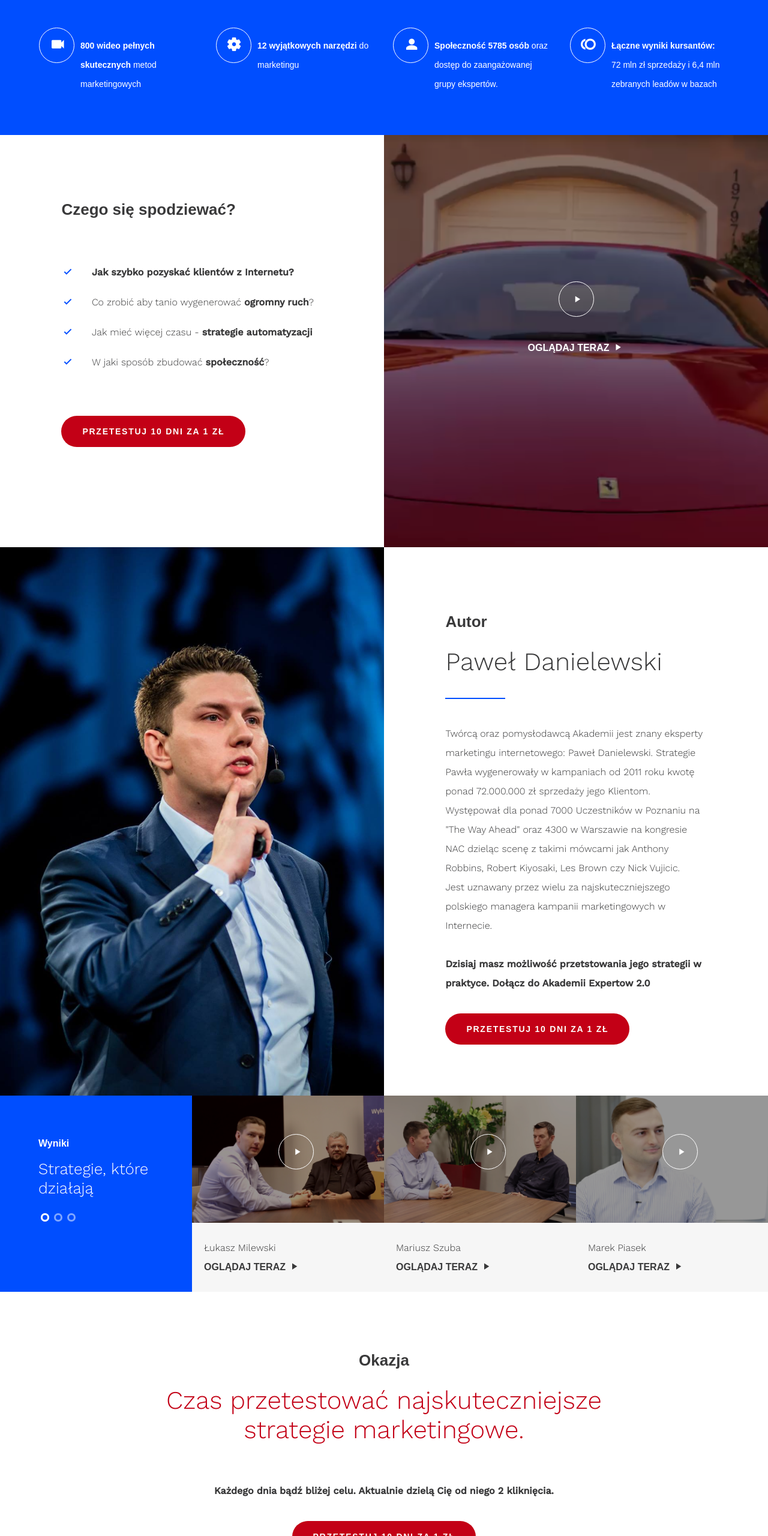
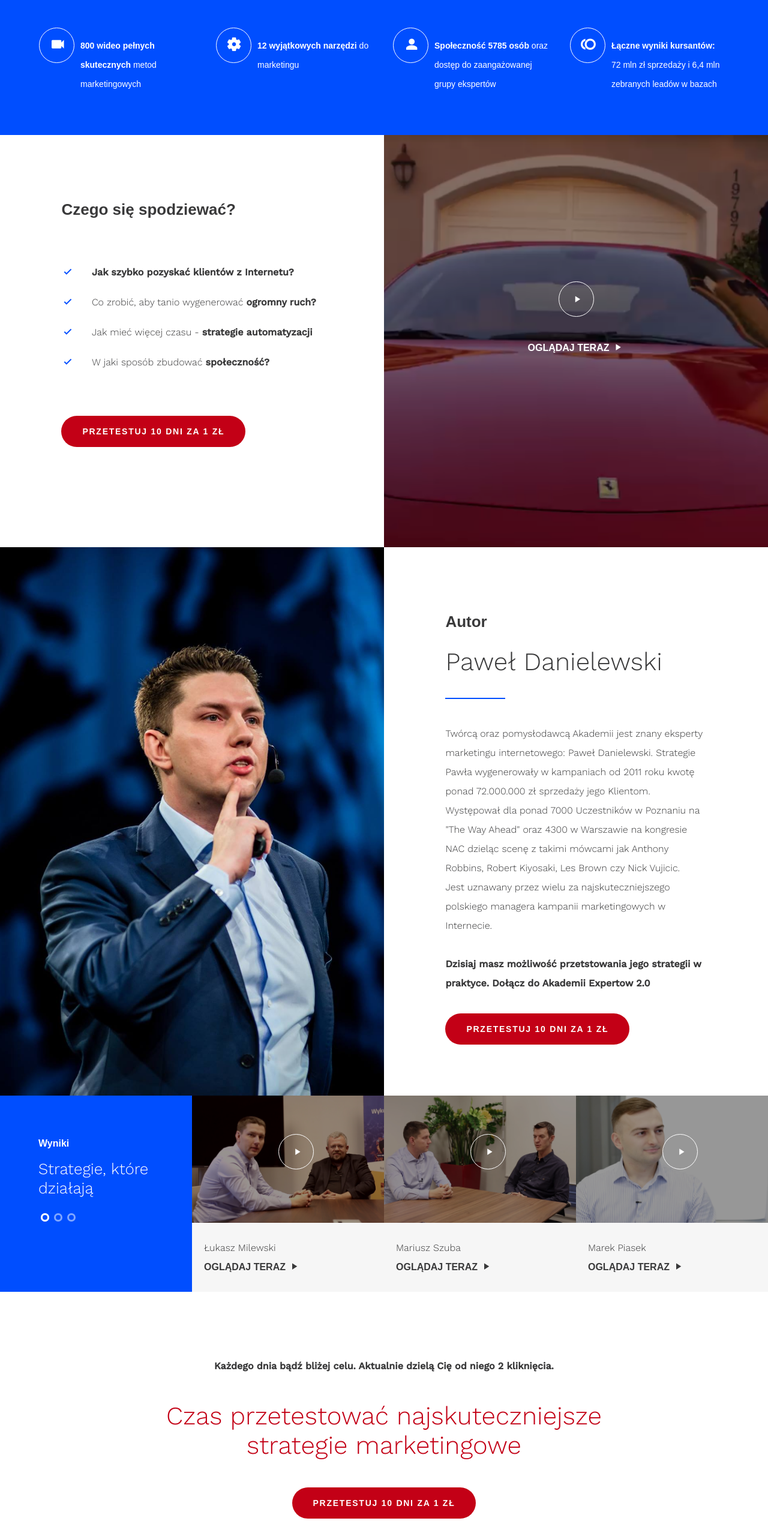
Before and after one commit to kryczek/AE20, a plain HTML site: page index.html in a window 1280 px wide. Shown: the part 876-3436 px from the top of the page at 60% size. Drawn offline with nearby package versions, Linux system fonts and the light colour scheme; a web font is replaced by a local one.

Commit message:
correcting text

```diff
--- a/index.html
+++ b/index.html
@@ -70,7 +70,7 @@
 						<div class="col-lg-3 col-md-6">
 							<i class="zmdi zmdi-hc-fw"></i>
 							<p>
-								<b>Społeczność 5785 osób</b> oraz dostęp do zaangażowanej grupy ekspertów.
+								<b>Społeczność 5785 osób</b> oraz dostęp do zaangażowanej grupy ekspertów
 							</p>
 						</div>
 						<div class="col-lg-3 col-md-6">
@@ -90,9 +90,9 @@
 							<h2>Czego się spodziewać?</h2>
 							<ul class="expect-list">
 								<li><i class="zmdi zmdi-hc-fw"></i><b>Jak szybko pozyskać klientów z Internetu?</b></li>
-								<li><i class="zmdi zmdi-hc-fw"></i>Co zrobić aby tanio wygenerować <b>ogromny ruch</b>?</li>
+								<li><i class="zmdi zmdi-hc-fw"></i>Co zrobić, aby tanio wygenerować <b>ogromny ruch?</b></li>
 								<li><i class="zmdi zmdi-hc-fw"></i>Jak mieć więcej czasu - <b>strategie automatyzacji</b></li>
-								<li><i class="zmdi zmdi-hc-fw"></i>W jaki sposób zbudować <b>społeczność</b>?</li>
+								<li><i class="zmdi zmdi-hc-fw"></i>W jaki sposób zbudować <b>społeczność?</b></li>
 							</ul>
 							<a href="#przetestuj" class="button button-normal-width">Przetestuj 10 dni za 1 zł</a>
 						</div>
@@ -242,12 +242,11 @@
 
 			<section class="occasion-section">
 				<div class="container-860">
-					<h2>Okazja</h2>
-					<p class="big-text">
-						Czas przetestować najskuteczniejsze strategie marketingowe.
+					<p>
+						<b>Każdego dnia bądź bliżej celu. Aktualnie dzielą Cię od niego 2 kliknięcia.</b>
 					</p>
-					<p class="margin-bottom-50">
-						<b>Każdego dnia bądź bliżej celu. Aktualnie dzielą Cię od niego 2 kliknięcia.</b>
+					<p class="big-text margin-bottom-50">
+						Czas przetestować najskuteczniejsze strategie marketingowe
 					</p>
 					<a href="#przetestuj" class="button button-normal-width">Przetestuj 10 dni za 1 zł</a>
 				</div>
```
